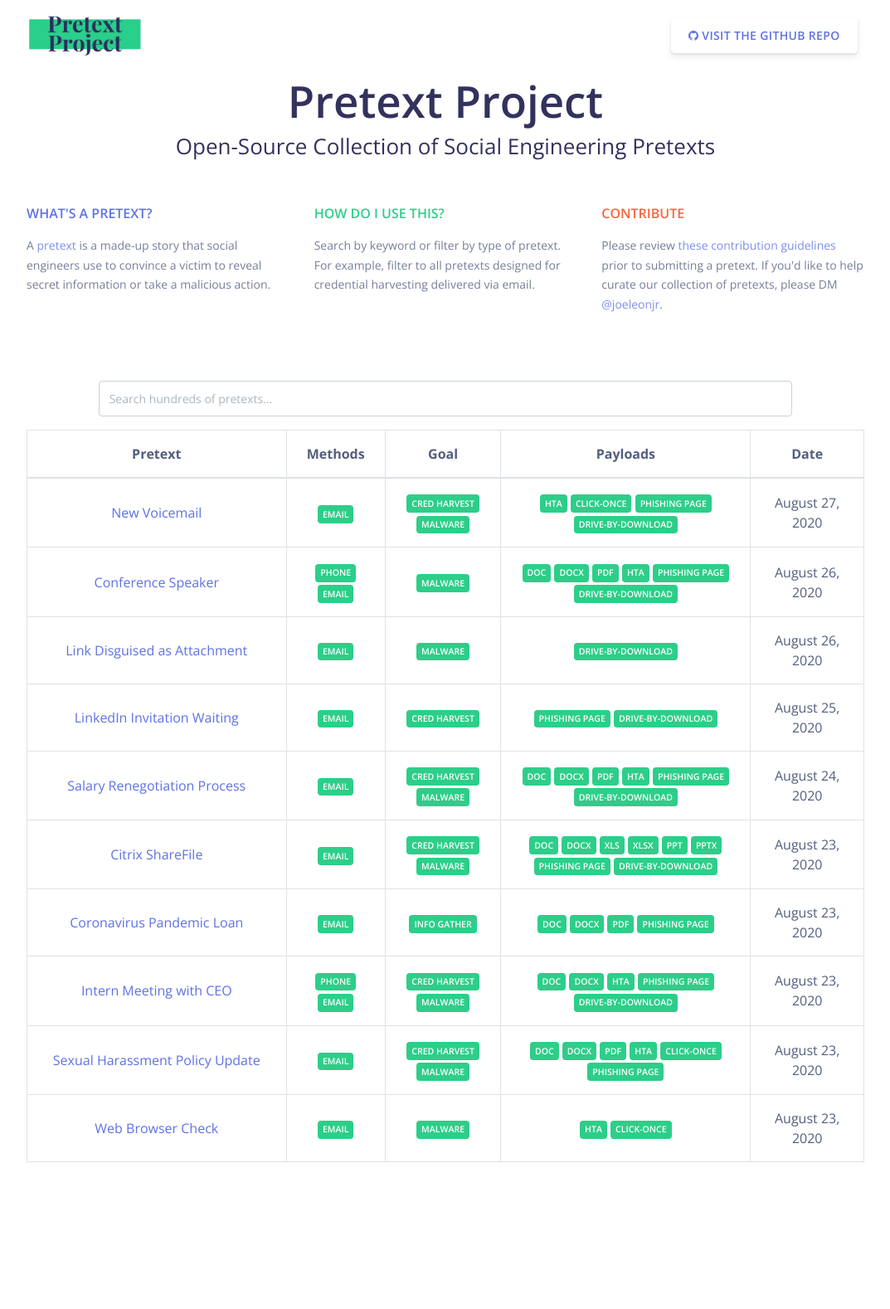
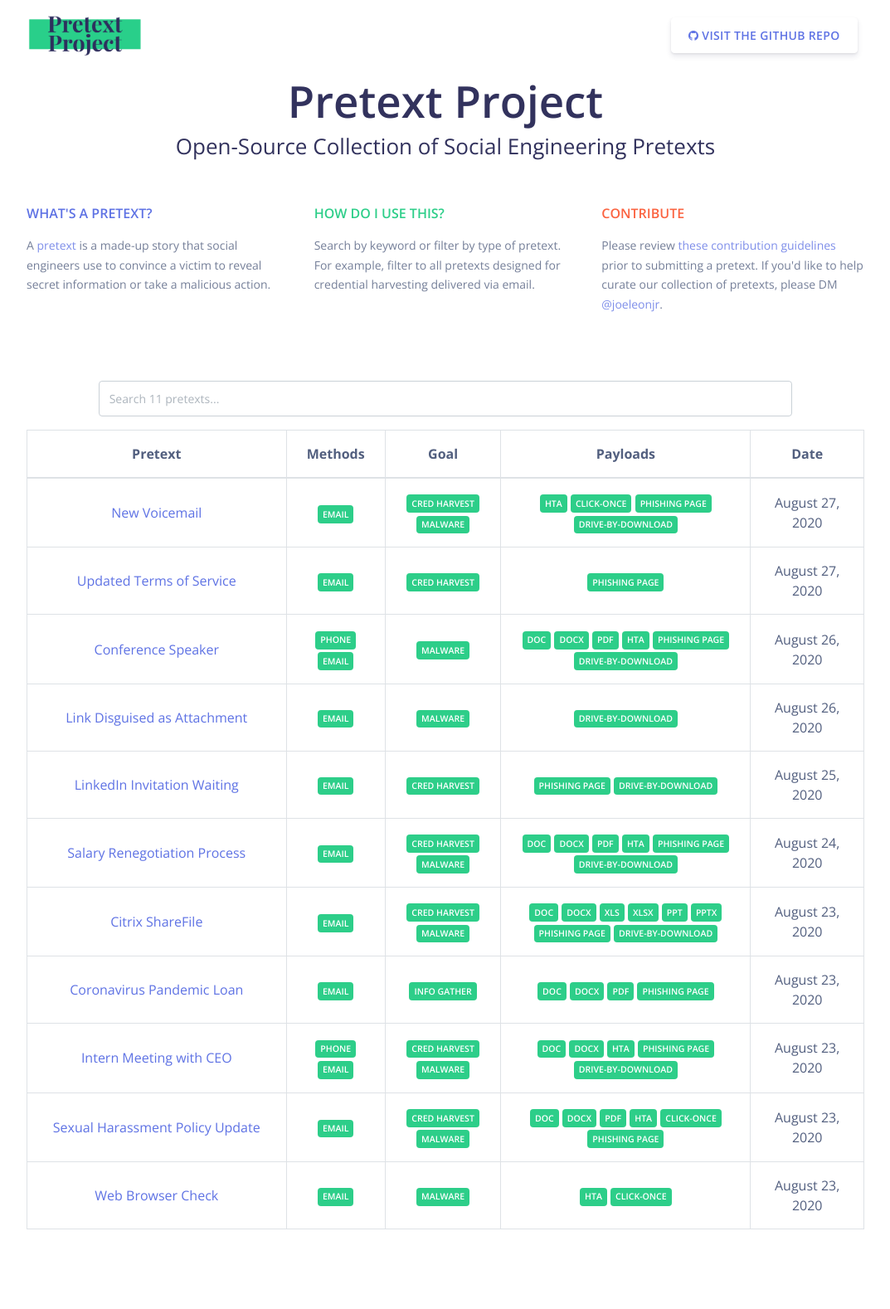
Before and after one commit to pretext-project/pretext-project.github.io, a Jekyll site: the page built from index.html, in a window 1280 px wide. Shown: the whole page at 83% size, without its empty margins (103-1176 px from the left). Built offline with Jekyll 4.4.1, drawn with Linux system fonts in a browser that asks for light colours; nearby versions of some CDN libraries; before the commit the page ends 1497 px from its top, so only the background shows below that; some of the changed lines change nothing that is shown.

Commit message:
added ToS

```diff
--- /dev/null
+++ b/_pretexts/updated-terms-of-service.md
@@ -0,0 +1,69 @@
+---
+layout: pretext
+
+title: Updated Terms of Service
+
+short-description: >
+  Users are required to accept the updated terms of service in order to continue using a service.
+
+long-description: >
+  A service used by the victim sends them an email stating that the terms of service and/or privacy policy has been updated. In order to continue using the service (that part is key), the user must accept the updated legalese. The email contains a link to "accept" the updated policies, but it lands them on a login page for the service. This is a chance to capture credentials. Once the user enters their creds, you could do a few different things including just redirecting them to the the actual terms / policies pages. Or you could just redirect them to a simple page saying "Thank you for accepting the updated terms of service and privacy policy. To view the policies, please click here."
+
+analysis: >
+  As long as the attacker references a service commonly used by the victim, then they might be compelled to accept the updated policies so that they can keep using the service. In this case, the prospect of not being able to continue using the service as normal is the main driver to convince them to take action.
+
+goals:
+  - cred harvest
+
+methods:
+  - email
+
+payloads:
+  - phishing page
+
+sample-payloads:
+  - payload:
+      type: phishing page
+      description: Before the user can navigate to the terms of service page, they need to login to the service. If this is Office 365, we can use evilginx2 to capture their credentials for Microsoft. Evilginx2 could also be used for other services like Twitter, LinkedIn, etc.
+
+sample-emails:
+  - email:
+    from: "{SOME SERVICE THE VICTIM USES}"
+    subject: "Action Required: accept updated terms of service"
+    body: |
+      We recently updated our Terms of Service and Privacy Policies. In order to continue using {SERVICE NAME}, you must review and accept our terms of service.
+
+      If you have any questions about the changes made to our policies, please reply to this email.
+
+      Thank you,
+      {SERVICE} Legal
+
+  - email:
+    image: "udpated-terms-of-service-email1.png"
+    source: https://www.greathorn.com/blog-terms-of-service-phishing-attack-is-the-latest-to-target-o365-users/
+
+tags:
+  - terms
+  - terms of service
+  - tos
+  - updated
+  - policies
+  - privacy policy
+  - HR
+  - human Resources
+  - office 365
+  - o365
+
+#Date: Please use Month DD, YYYY format.
+date: August 27, 2020
+
+#Contributors: add your name and twitter or github handle like below
+contributors:
+  name:
+    handle: joeleonjr
+    link: https://twitter.com/joeleonjr
+
+resources:
+  - https://www.greathorn.com/blog-terms-of-service-phishing-attack-is-the-latest-to-target-o365-users/
+  - https://github.com/kgretzky/evilginx2
+---
--- a/index.html
+++ b/index.html
@@ -85,7 +85,7 @@ layout: default
           <div class="col-lg-10 mx-auto text-center">
             <div class='form-group'>
               <div class='input-group'>
-                  <input class='form-control' id="pretextSearch" placeholder='Search hundreds of pretexts...' type='text'>
+                  <input class='form-control' id="pretextSearch" placeholder='Search {{site.pretexts.size}} pretexts...' type='text'>
               </div>
             </div>
           </div>
```
Also changed, not shown: assets/img/pretext-images/udpated-terms-of-service-email1.png (added).
